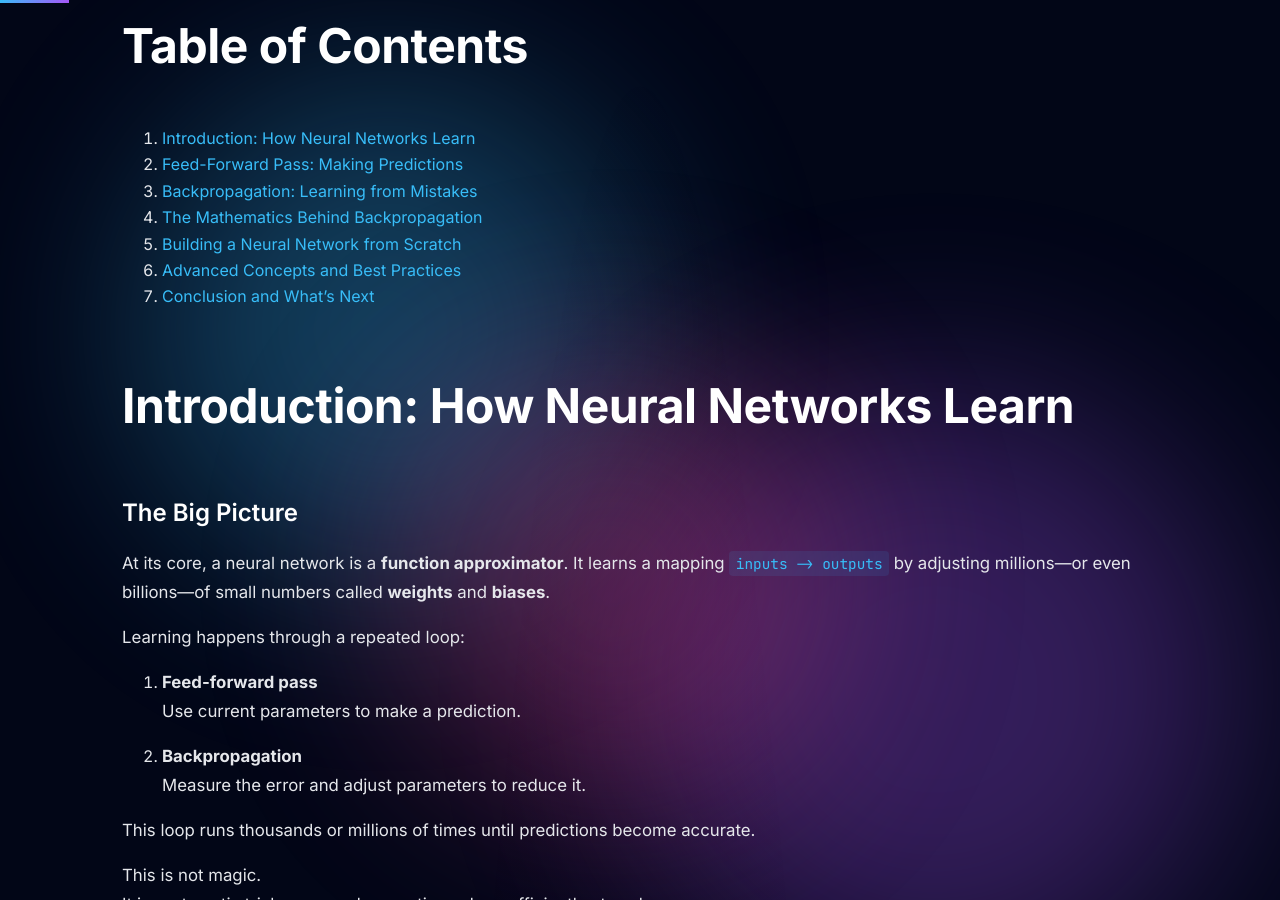
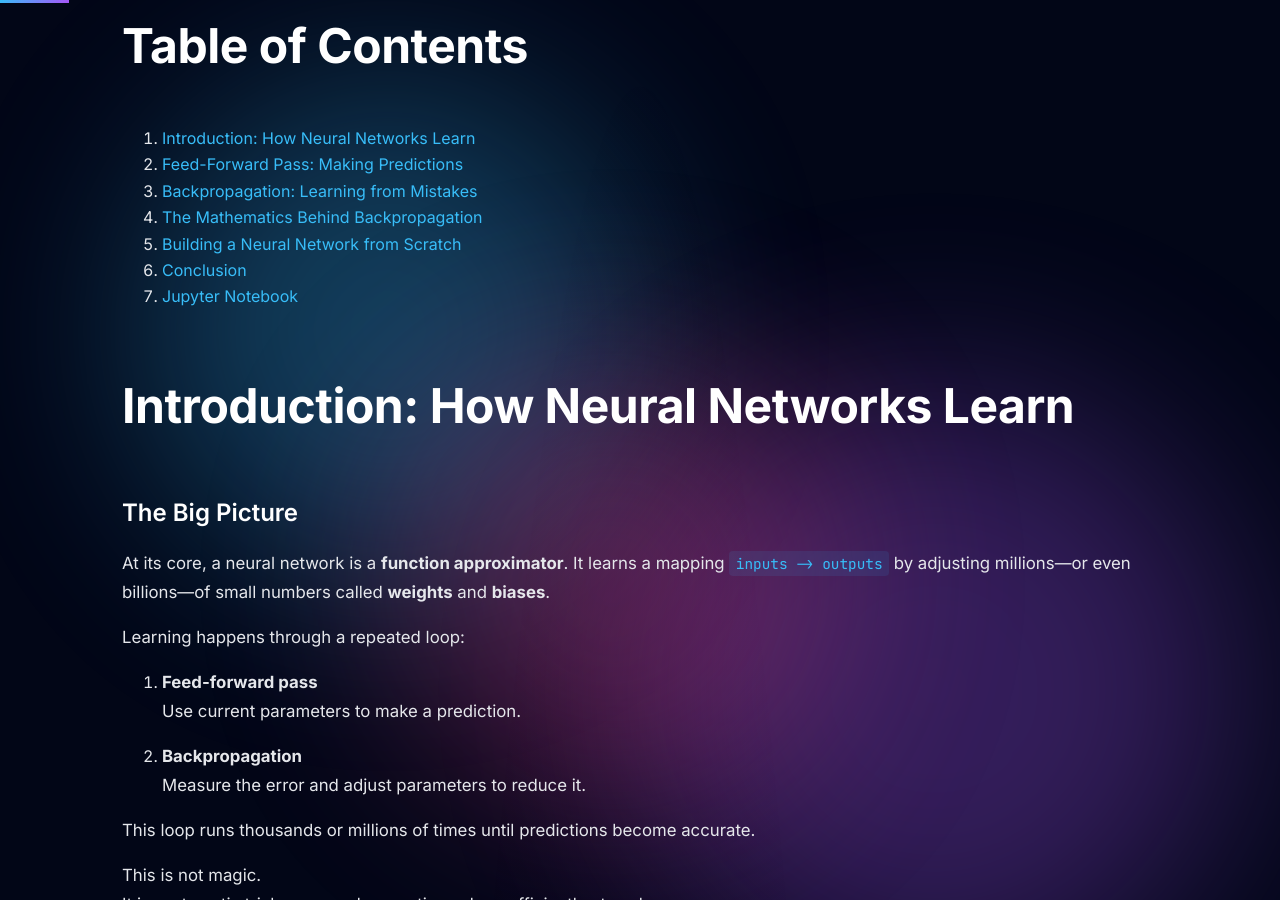
Before and after one commit to mayank1101/mayank1101.github.io, a Jekyll site: the page built from _posts/2025-12-23-understanding-feedforward-backpropogation.md, in a window 1280 px wide and 900 px high, scrolled down 1129 px. Built offline with Jekyll 4.4.1, drawn with Linux system fonts in a browser that asks for light colours.

Commit message:
fixed blog 3

```diff
--- a/_posts/2025-12-23-understanding-feedforward-backpropogation.md
+++ b/_posts/2025-12-23-understanding-feedforward-backpropogation.md
@@ -28,8 +28,8 @@ If you understand these two ideas deeply, *everything else in neural networks be
 3. [Backpropagation: Learning from Mistakes](#backpropagation-learning-from-mistakes)
 4. [The Mathematics Behind Backpropagation](#the-mathematics-behind-backpropagation)
 5. [Building a Neural Network from Scratch](#building-a-neural-network-from-scratch)
-6. [Advanced Concepts and Best Practices](#advanced-concepts-and-best-practices)
-7. [Conclusion and What's Next](#conclusion-and-whats-next)
+6. [Conclusion](#conclusion)
+7. [Jupyter Notebook](#jupyter-notebook)
 
 ## Introduction: How Neural Networks Learn
 
```
